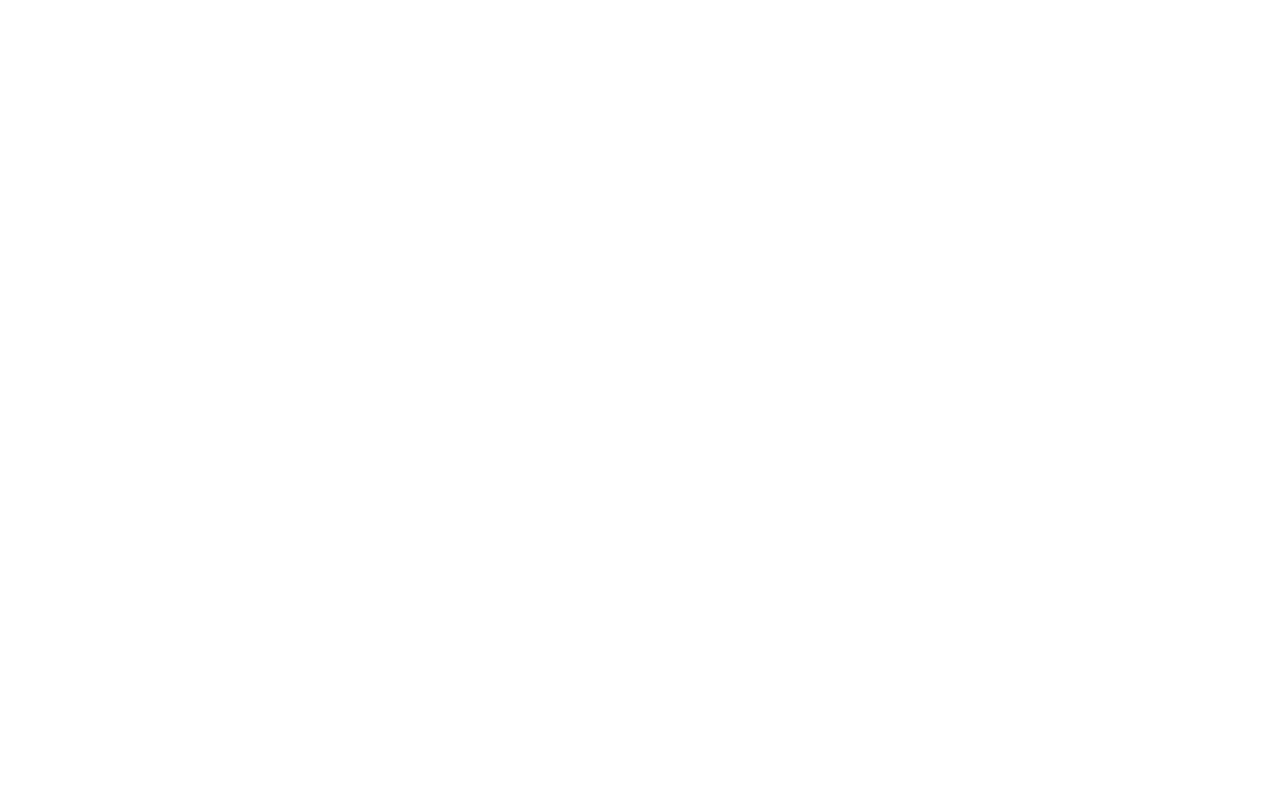
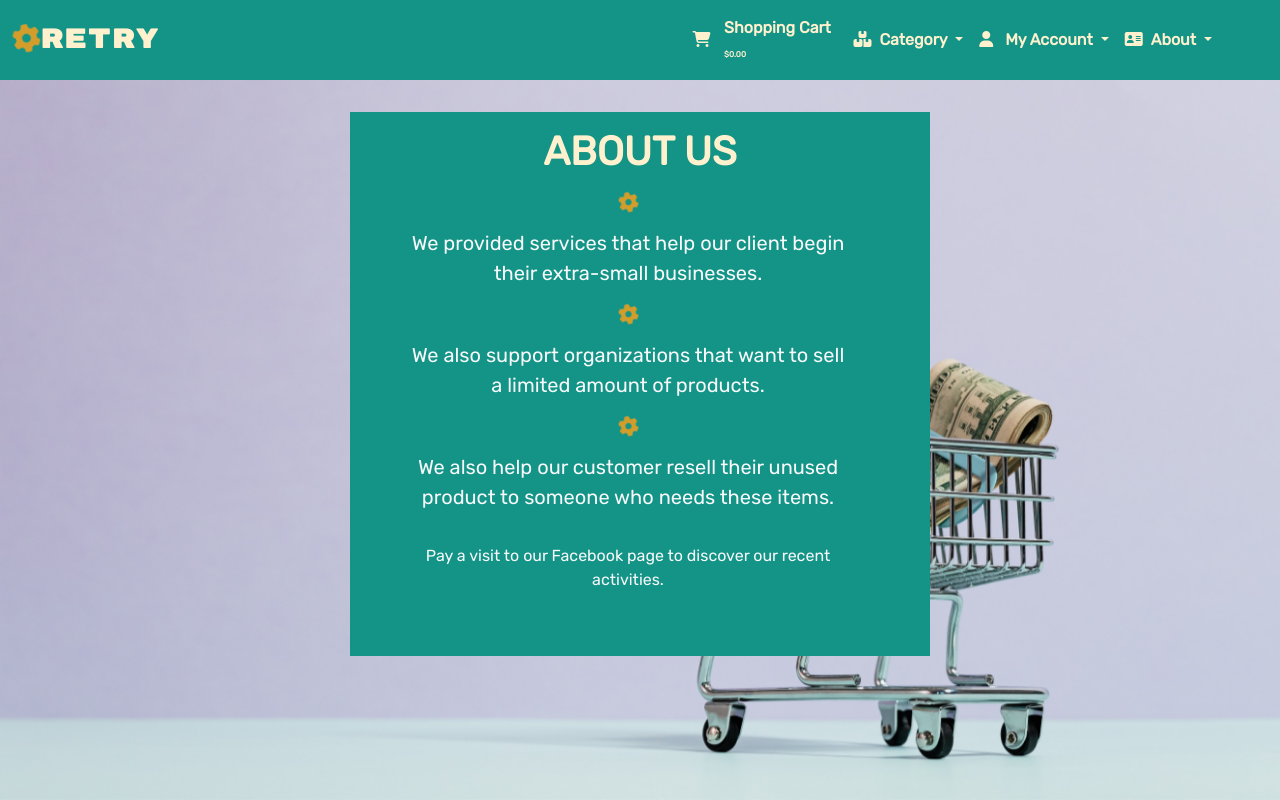
Before and after one commit to cloki0610/CI-Portfolio-Project-5, a Django app: page /about/ in a window 1280 px wide. Before the commit the page is empty. Run offline with Django 4.2, Linux system fonts and the light colour scheme; parts of the project's set-up code (start-up, migrations or seed data) failed here and were passed over; some libraries are stand-ins or nearby versions.

Commit message:
style about template, add links to navbar

```diff
--- a/about/templates/about/about.html
+++ b/about/templates/about/about.html
@@ -0,0 +1,25 @@
+{% extends "base.html" %}
+{% load static %}
+
+{% block sub_title %}About Us{% endblock %}
+
+{% block content %}
+<div class="container-fluid min-vh-100 pt-5 px-5 bg-index">
+    <div class="row pt-5 justify-content-center">
+        <div class="col-12 col-lg-6 text-center">
+            <div class="row mx-auto mx-lg-0 mt-3 pb-5 px-5 about-card">
+                <h1 class="no-select fw-bold text-uppercase text-center pt-3 mb-3 about-title">About Us</h1>
+                <div class="row text-center text-light fs-5">
+                    <i class="fas fa-cog fa-spin me-3" style="color:#D29D2B;"></i>
+                    <p class="mt-3">We provided services that help our client begin their extra-small businesses.</p>
+                    <i class="fas fa-cog fa-spin me-3" style="color:#D29D2B;"></i>
+                    <p class="mt-3">We also support organizations that want to sell a limited amount of products.</p>
+                    <i class="fas fa-cog fa-spin me-3" style="color:#D29D2B;"></i>
+                    <p class="mt-3">We also help our customer resell their unused product to someone who needs these items.</p>
+                    <p class="mt-3 fs-6 small">Pay a visit to our Facebook page to discover our recent activities.</p>
+                </div>
+            </div>
+        </div>
+    </div>
+</div>
+{% endblock %}
--- a/static/css/base.css
+++ b/static/css/base.css
@@ -134,11 +134,11 @@ textarea[name="description"] {
 /* Profile */
 #id_default_country,
 #id_default_country option:not(:first-child) {
-    color: #000;
+  color: #000;
 }
 
 #id_default_country option:first-child {
-    color: #6c757d;
+  color: #6c757d;
 }
 
 .order-history {
@@ -148,7 +148,17 @@ textarea[name="description"] {
 
 /* Report List */
 .accordion-button:not(.collapsed) {
-  color: #139487!important;
-  background-color: #fafafa!important;
+  color: #139487 !important;
+  background-color: #fafafa !important;
   box-shadow: inset 0 -1px 0 rgb(0 0 0 / 13%);
 }
+
+/* About */
+.about-card {
+  max-width: 600px;
+  background-color: #139487;
+}
+
+.about-title {
+  color: #FFF1CE;
+}
--- a/templates/includes/desktop_nav.html
+++ b/templates/includes/desktop_nav.html
@@ -83,7 +83,7 @@
                         {% if request.user.is_superuser %}
                         <li><a class="dropdown-item font-sub" href="{% url 'add_product' %}">New Product</a></li>
                         <li><a class="dropdown-item font-sub" href="{% url 'report_list' %}">Customer Report</a></li>
-                        <li><a class="dropdown-item font-sub" href="#">Customer Contact</a></li>
+                        <li><a class="dropdown-item font-sub" href="{% url 'contact_list' %}">Customer Contact</a></li>
                         <li><a class="dropdown-item font-sub" href="#">Order Review</a></li>
                         {% endif %}
                         {% else %}
@@ -104,8 +104,8 @@
                         <span class="me-2"><i class="fas fa-address-card"></i></span>About
                     </a>
                     <ul class="dropdown-menu bg-sub" aria-labelledby="about-lg">
-                        <li><a class="dropdown-item font-sub" href="#">About Us</a></li>
-                        <li><a class="dropdown-item font-sub" href="#">Contact Us</a></li>
+                        <li><a class="dropdown-item font-sub" href="{% url 'about' %}">About Us</a></li>
+                        <li><a class="dropdown-item font-sub" href="{% url 'contact_us' %}">Contact Us</a></li>
                     </ul>
                 </li>
             </ul>
--- a/templates/includes/mobile_nav.html
+++ b/templates/includes/mobile_nav.html
@@ -94,7 +94,7 @@
                             {% if request.user.is_superuser %}
                             <li><a class="dropdown-item" href="{% url 'add_product' %}">New Product</a></li>
                             <li><a class="dropdown-item" href="{% url 'report_list' %}">Customer Report</a></li>
-                            <li><a class="dropdown-item" href="#">Customer Contact</a></li>
+                            <li><a class="dropdown-item" href="{% url 'contact_list' %}">Customer Contact</a></li>
                             <li><a class="dropdown-item" href="#">Order Review</a></li>
                             {% endif %}
                             {% else %}
@@ -115,8 +115,8 @@
                             <span class="me-2"><i class="fas fa-address-card"></i></span>About
                         </a>
                         <ul class="dropdown-menu" aria-labelledby="about">
-                            <li><a class="dropdown-item" href="#">About Us</a></li>
-                            <li><a class="dropdown-item" href="#">Contact Us</a></li>
+                            <li><a class="dropdown-item" href="{% url 'about' %}">About Us</a></li>
+                            <li><a class="dropdown-item" href="{% url 'contact_us' %}">Contact Us</a></li>
                         </ul>
                     </li>
                 </ul>
```
